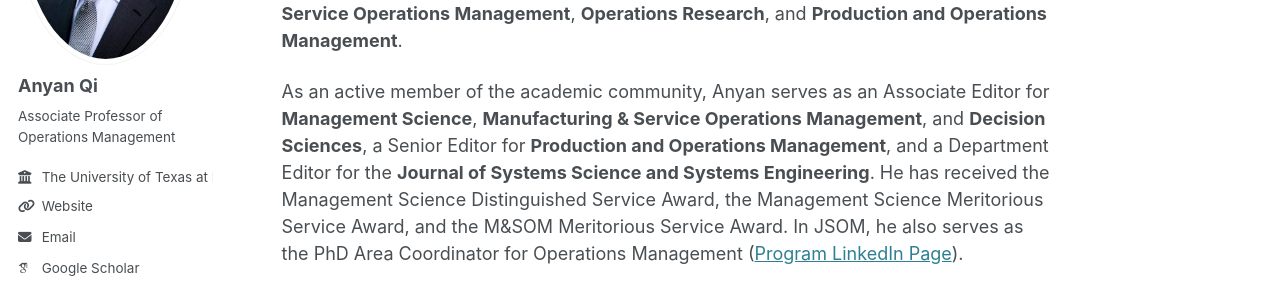
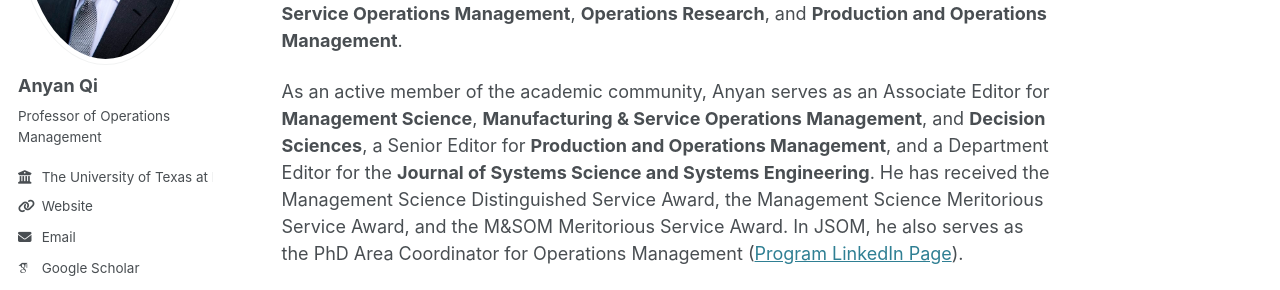
Before and after one commit to qi-anyan/qi-anyan.github.io, a Jekyll site: the page built from _pages/about.md, in a window 1280 px wide. Shown: the part 310-600 px from the top of the page. Built offline with Jekyll 4.4.1, drawn with Linux system fonts in a browser that asks for light colours; some web fonts are replaced.

Commit message:
Initial commit

```diff
--- a/_config.yml
+++ b/_config.yml
@@ -25,7 +25,7 @@ author:
   avatar           : "profile.jpg"
   name             : "Anyan Qi"
   pronouns         : # example: "she/her"
-  bio              : "Associate Professor of Operations Management"
+  bio              : "Professor of Operations Management"
   location         : # "Earth"
   employer         : "The University of Texas at Dallas"
   uri              : "https://jindal.utdallas.edu/faculty/anyan-qi/"
```
